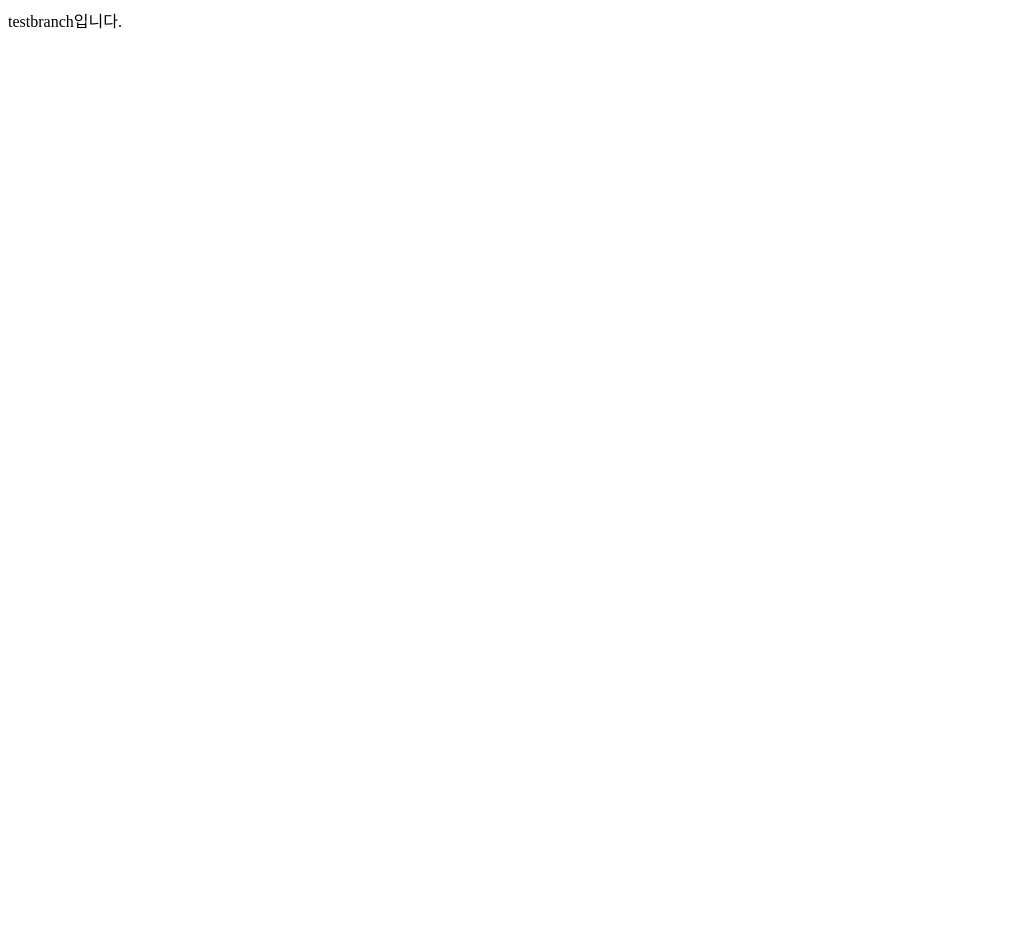
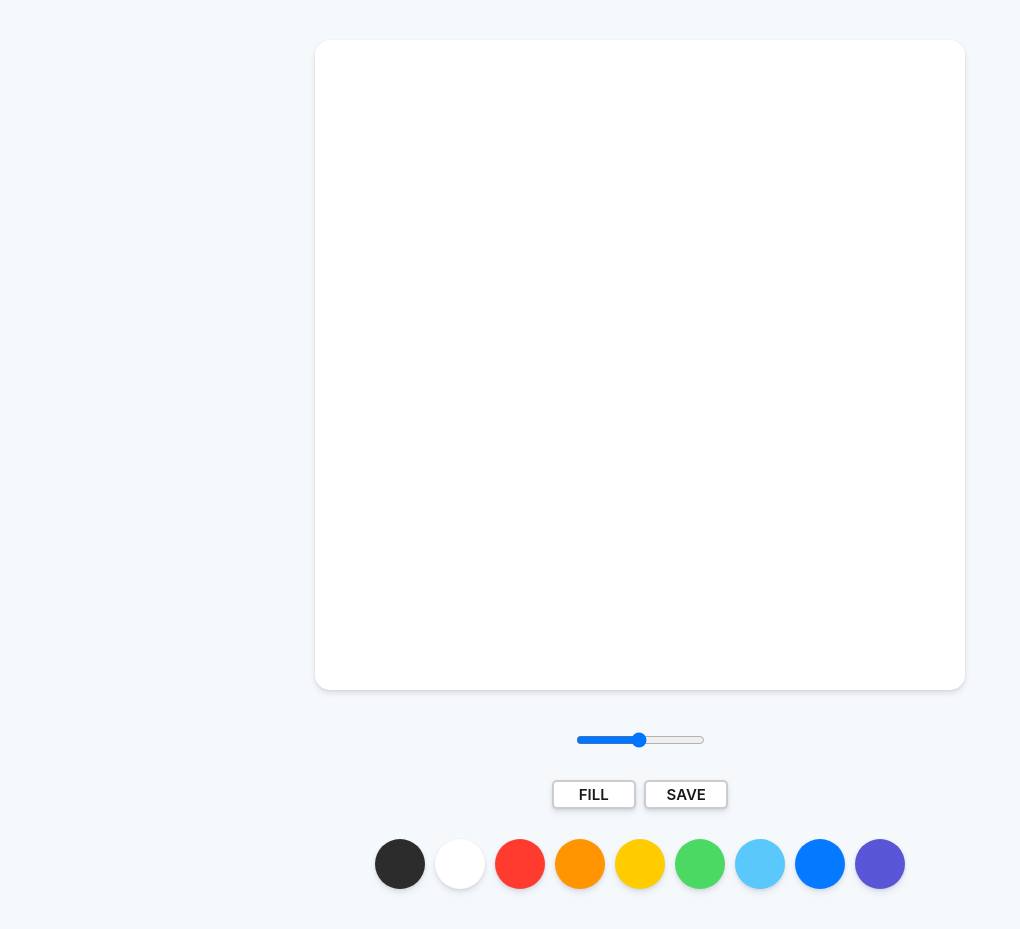
Before and after one commit to ggc1412/paintJS, a plain HTML site: page index.html in a window 1280 px wide. Shown: the whole page, without its empty margins (0-1020 px from the left). Before the commit the page ends 800 px from the top, so only its background shows below. Drawn offline with Linux system fonts and the light colour scheme.

Commit message:
css complete

```diff
--- a/index.html
+++ b/index.html
@@ -3,11 +3,30 @@
   <head>
     <meta charset="utf-8">
     <link href="styles.css" rel="stylesheet">
-
     <title>PaintJS</title>
   </head>
   <body>
-    testbranch입니다.
+    <canvas id="jsCanvas" class="canvas"></canvas>
+    <div class="controls">
+      <div class="controls__range">
+        <input type="range" id='jsrange' min="0.1" max="5" step="0.1" value="2.5" >
+      </div>
+      <div class="controls__button">
+        <button id="jsMode">Fill</button>
+        <button id="jsSave">Save</button>
+      </div>
+      <div id='jsColors' class='controls__colors'>
+        <div class='controls__color' style="background-color:#2c2c2c"></div>
+        <div class='controls__color' style="background-color:#FFFFFF"></div>
+        <div class='controls__color' style="background-color:#FF3B30"></div>
+        <div class='controls__color' style="background-color:#FF9500"></div>
+        <div class='controls__color' style="background-color:#FFCC00"></div>
+        <div class='controls__color' style="background-color:#4CD963"></div>
+        <div class='controls__color' style="background-color:#5AC8FA"></div>
+        <div class='controls__color' style="background-color:#0579FF"></div>
+        <div class='controls__color' style="background-color:#5856D6"></div>
+      </div>
+    </div>
     <script src="app.js"></script>
   </body>
 </html>
--- /dev/null
+++ b/reset.css
@@ -0,0 +1,48 @@
+/* http://meyerweb.com/eric/tools/css/reset/
+   v2.0 | 20110126
+   License: none (public domain)
+*/
+
+html, body, div, span, applet, object, iframe,
+h1, h2, h3, h4, h5, h6, p, blockquote, pre,
+a, abbr, acronym, address, big, cite, code,
+del, dfn, em, img, ins, kbd, q, s, samp,
+small, strike, strong, sub, sup, tt, var,
+b, u, i, center,
+dl, dt, dd, ol, ul, li,
+fieldset, form, label, legend,
+table, caption, tbody, tfoot, thead, tr, th, td,
+article, aside, canvas, details, embed,
+figure, figcaption, footer, header, hgroup,
+menu, nav, output, ruby, section, summary,
+time, mark, audio, video {
+	margin: 0;
+	padding: 0;
+	border: 0;
+	font-size: 100%;
+	font: inherit;
+	vertical-align: baseline;
+}
+/* HTML5 display-role reset for older browsers */
+article, aside, details, figcaption, figure,
+footer, header, hgroup, menu, nav, section {
+	display: block;
+}
+body {
+	line-height: 1;
+}
+ol, ul {
+	list-style: none;
+}
+blockquote, q {
+	quotes: none;
+}
+blockquote:before, blockquote:after,
+q:before, q:after {
+	content: '';
+	content: none;
+}
+table {
+	border-collapse: collapse;
+	border-spacing: 0;
+}
--- a/styles.css
+++ b/styles.css
@@ -0,0 +1,67 @@
+@import "reset.css";
+body{
+  background-color: #f6f9fc;
+  font-family: -apple-system, "Segoe UI", Roboto, Oxygen, Ubuntu, Cantarell,cursive,
+    "Open Sans", "Helvetica Neue", sans-serif;
+  display: flex;
+  flex-direction: column;
+  align-items: center;
+  padding: 40px 0;
+}
+
+.canvas{
+  background-color: white;
+  border-radius: 15px;
+  box-shadow: 0 4px 6px rgba(50, 50, 93, 0.11), 0 1px 3px rgba(0, 0, 0, 0.08);
+  height: 650px;
+  width: 650px;
+}
+
+.controls{
+  margin-top: 40px;
+  display: flex;
+  flex-direction: column;
+  align-items: center;
+}
+
+.controls__button button{
+  all: unset;
+  background-color: white;
+  cursor: pointer;
+  padding: 5px 0;
+  width: 80px;
+  text-align: center;
+  border: 2px solid rgba(0, 0, 0, 0.2);
+  color: rgba(0, 0, 0, 0.9);
+  border-radius: 5px;
+  box-shadow: 0 4px 6px rgba(50, 50, 93, 0.11), 0 1px 3px rgba(0, 0, 0, 0.08);
+  font-weight: 600;
+  font-size: 15px;
+  text-transform: uppercase;
+  margin: 0 2px;
+}
+
+.controls__button button:active{
+  transform: scale(0.98);
+}
+
+.controls .controls__button{
+  margin-bottom: 30px;
+}
+
+.controls .controls__colors{
+  display: flex;
+}
+
+.controls .controls__color{
+  border-radius: 25px;
+  box-shadow: 0 4px 6px rgba(50, 50, 93, 0.11), 0 1px 3px rgba(0, 0, 0, 0.08);
+  cursor: pointer;
+  height: 50px;
+  margin: 0 5px;
+  width: 50px;
+}
+
+.controls .controls__range{
+  margin-bottom: 30px;
+}
```
